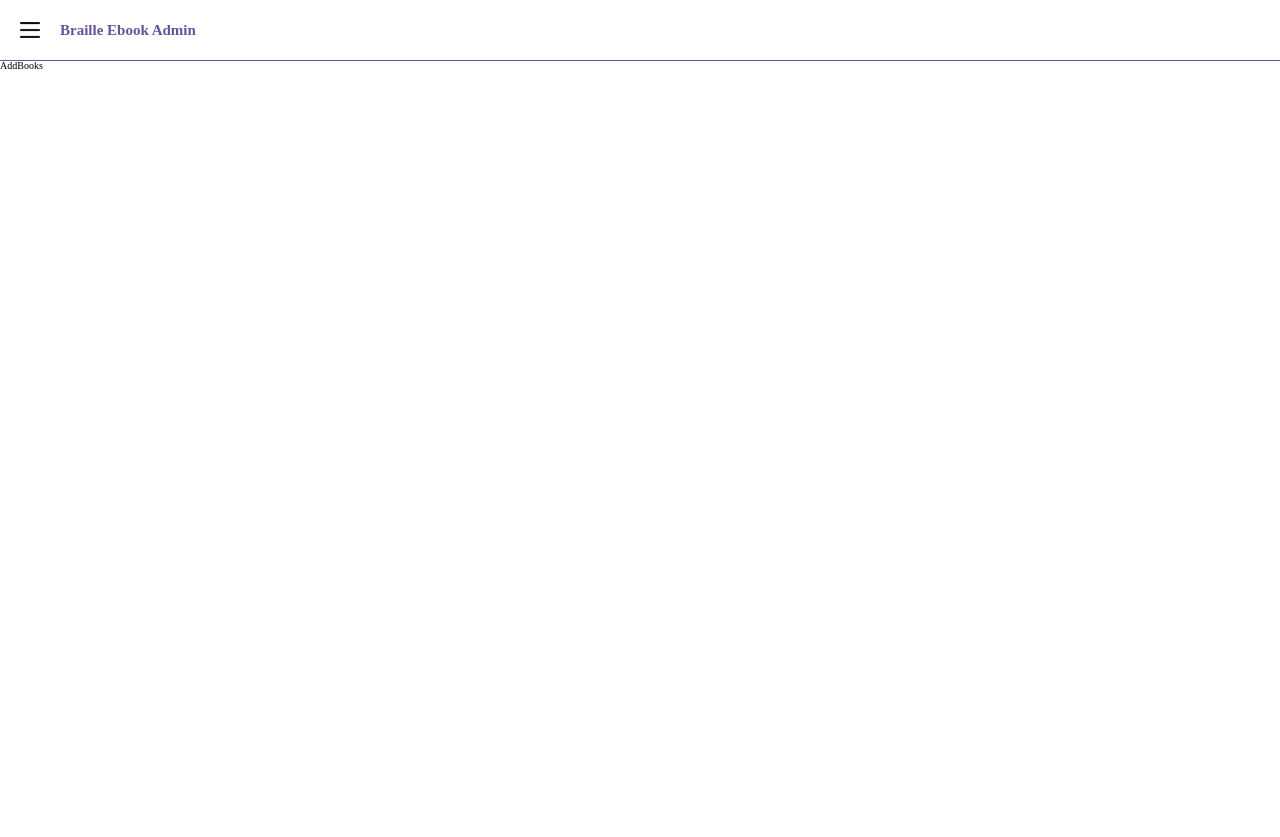
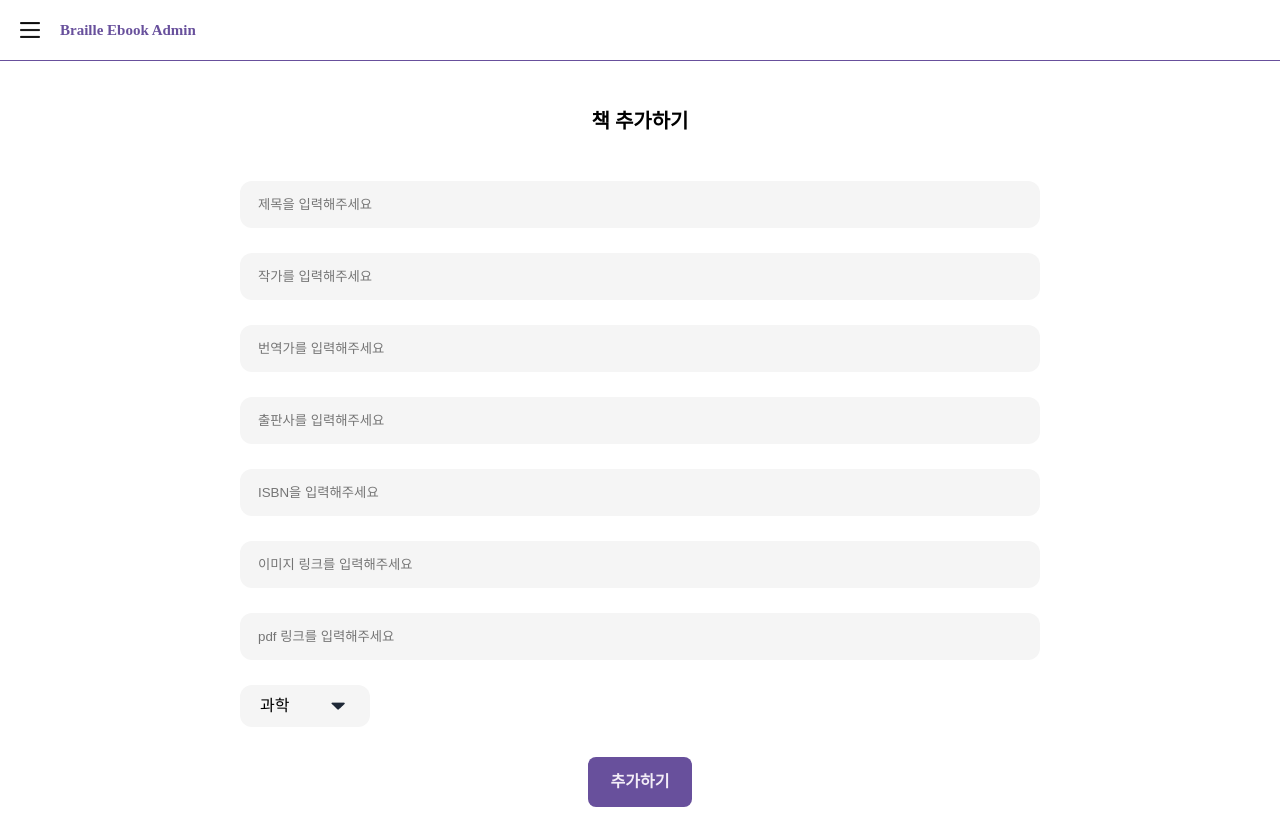
Before and after one commit to Braille-Ebook/BrailleEbookAdmin, a React (Vite) app: page /add in a window 1280 px wide. Before the commit the page ends 800 px from the top, so only its background shows below. Built offline with nearby package versions, Linux system fonts and the light colour scheme.

Commit message:
feat: create add book page

```diff
--- /dev/null
+++ b/src/components/Button.jsx
@@ -0,0 +1,21 @@
+import React from "react";
+import styles from "./Button.module.css";
+
+export default function Button({
+  variant,
+  children,
+  disabled = false,
+  onClick,
+  className,
+}) {
+  return (
+    <button
+      type="button"
+      disabled={disabled}
+      onClick={onClick}
+      className={`${styles.btn} ${styles[`btn-${variant}`]} ${disabled && styles.disabled} ${className}`}
+    >
+      {children}
+    </button>
+  );
+}
--- /dev/null
+++ b/src/components/Button.module.css
@@ -0,0 +1,30 @@
+/*사각형 버튼*/
+.btn {
+  text-align: center;
+}
+.btn:hover {
+  cursor: pointer;
+}
+.btn-rectangle {
+  border-radius: 0.8rem;
+  padding: 1rem 2.3rem;
+  font-size: 1.6rem;
+  font-weight: 600;
+  color: var(--primary-100);
+  background-color: var(--primary-500);
+}
+.btn-circle {
+  border-radius: 50%;
+  border: 1px solid var(--primary-500);
+  padding: 1.2rem 1.2rem;
+}
+.btn-circle-selected {
+  border-radius: 50%;
+  padding: 1.2rem 1.2rem;
+  color: var(--primary-100);
+  background-color: var(--primary-500);
+}
+.btn.disabled {
+  color: var(--neutral-400);
+  background-color: var(--neutral-100);
+}
--- /dev/null
+++ b/src/components/Dropdown.jsx
@@ -0,0 +1,34 @@
+import useDropdown from "../hooks/useDropdown";
+import icArrowDown from "../assets/ic_arrow_down.png";
+import styles from "./Dropdown.module.css";
+
+export default function Dropdown({ menu, value, onChange, className }) {
+  const { open, closeDropdown, toggleDropdown } = useDropdown();
+  return (
+    <div className={`${styles.container} ${className}`}>
+      <div className={styles.currentContainer} onClick={toggleDropdown}>
+        <div className={styles.current}>
+          <p>{value.name}</p>
+          <img src={icArrowDown} className={styles.icon} />
+        </div>
+      </div>
+
+      {open && (
+        <div className={`${styles.dropdown}`}>
+          {menu.map((m) => (
+            <div
+              key={m.id}
+              className={styles.menu}
+              onClick={(e) => {
+                onChange(m);
+                closeDropdown();
+              }}
+            >
+              {m.name}
+            </div>
+          ))}
+        </div>
+      )}
+    </div>
+  );
+}
--- /dev/null
+++ b/src/components/Dropdown.module.css
@@ -0,0 +1,67 @@
+.container {
+  width: fit-content;
+  height: fit-content;
+  font-size: 1.6rem;
+}
+.container:hover {
+  cursor: pointer;
+}
+.currentContainer {
+  padding: 1.2rem 2rem;
+  border: 1px var(--secondary-200) solid;
+  border-radius: 1.2rem;
+  background-color: var(--neutral-100);
+}
+.current {
+  width: 9rem;
+  height: 1.8rem;
+  display: flex;
+  justify-content: space-between;
+  align-items: center;
+}
+.icon {
+  width: 2.4rem;
+  height: 2.4rem;
+}
+.icon:hover {
+  cursor: pointer;
+}
+.dropdown {
+  position: absolute;
+  z-index: var(--z-overlay);
+  width: 13rem;
+  height: fit-content;
+  border-radius: 1.6rem;
+  margin-top: 0.8rem;
+  background-color: #fff;
+  overflow: hidden;
+}
+.menu {
+  width: fit-content;
+  margin: auto;
+  height: 4.2rem;
+  display: flex;
+  justify-content: center;
+  align-items: center;
+}
+.menu + .menu {
+  border-top: 1px solid var(--secondary-200);
+}
+.menu:hover {
+  cursor: pointer;
+  background-color: var(--secondary-200);
+}
+@media (max-width: 720px) {
+  .current {
+    width: fit-content;
+  }
+  .currentContainer {
+    width: fit-content;
+  }
+  .container {
+    position: relative;
+  }
+  .dropdown {
+    right: 0;
+  }
+}
--- /dev/null
+++ b/src/components/Input.jsx
@@ -0,0 +1,17 @@
+import styles from "./Input.module.css";
+
+export default function Input({
+  prefix,
+  suffix,
+  multiline = false,
+  className,
+  ...props
+}) {
+  return (
+    <div className={`${styles.container} ${className}`}>
+      {prefix}
+      {multiline ? <textarea {...props} /> : <input {...props} />}
+      {suffix}
+    </div>
+  );
+}
--- /dev/null
+++ b/src/components/Input.module.css
@@ -0,0 +1,20 @@
+.container {
+  display: flex;
+  align-items: stretch;
+  background-color: var(--neutral-100);
+  border-radius: 1.2rem;
+  padding: 1.5rem 1.6rem;
+}
+.container input {
+  flex: 1;
+  border: none;
+  outline: none;
+  background: none;
+}
+.container textarea {
+  flex: 1;
+  border: none;
+  outline: none;
+  background: none;
+  resize: none;
+}
--- a/src/components/Navigation.module.css
+++ b/src/components/Navigation.module.css
@@ -4,6 +4,7 @@
   display: flex;
   align-items: center;
   padding: 0 1rem;
+  font-size: 1.2rem;
 }
 .btn:hover {
   cursor: pointer;
--- /dev/null
+++ b/src/components/constant.js
@@ -0,0 +1,27 @@
+export default Object.freeze([
+  {
+    id: 1,
+    type: "science",
+    name: "과학",
+  },
+  {
+    id: 2,
+    type: "hobby",
+    name: "취미",
+  },
+  {
+    id: 3,
+    type: "art",
+    name: "예술",
+  },
+  {
+    id: 4,
+    type: "literature",
+    name: "문학",
+  },
+  {
+    id: 5,
+    type: "history",
+    name: "역사",
+  },
+]);
--- /dev/null
+++ b/src/hooks/useDropdown.jsx
@@ -0,0 +1,17 @@
+import { useState } from "react";
+
+export default function useDropdown() {
+  const [open, setOpen] = useState(false);
+
+  const openDropdown = () => {
+    setOpen(true);
+  };
+  const closeDropdown = () => {
+    setOpen(false);
+  };
+  const toggleDropdown = () => {
+    setOpen((prev) => !prev);
+  };
+
+  return { open, openDropdown, closeDropdown, toggleDropdown };
+}
--- a/src/pages/AddBooks.jsx
+++ b/src/pages/AddBooks.jsx
@@ -1,5 +1,102 @@
+import { useState } from "react";
+import Input from "../components/Input";
+import Button from "../components/Button";
+import Dropdown from "../components/Dropdown";
+import constant from "../components/constant";
 import styles from "./AddBooks.module.css";
 
 export default function AddBooks() {
-  return <div className={styles.page}>AddBooks</div>;
+  const [selected, setSelected] = useState(constant[0]);
+  const [data, setData] = useState({
+    title: "",
+    genre: "",
+    author: "",
+    translator: "",
+    publisher: "",
+    publish_date: null,
+    summary: "",
+    ISBN: "",
+    image_url: "",
+    pdf_url: "",
+  });
+  return (
+    <div className={styles.page}>
+      <h2 className={styles.title}>책 추가하기</h2>
+      <form
+        onSubmit={(e) => {
+          e.preventDefault();
+        }}
+        className={styles.form}
+      >
+        <Input
+          placeholder="제목을 입력해주세요"
+          value={data.title}
+          onChange={(e) => {
+            setData((prev) => ({ ...prev, title: e.target.value }));
+          }}
+          className={styles.input}
+        />
+        <Input
+          placeholder="작가를 입력해주세요"
+          value={data.author}
+          onChange={(e) => {
+            setData((prev) => ({ ...prev, author: e.target.value }));
+          }}
+          className={styles.input}
+        />
+        <Input
+          placeholder="번역가를 입력해주세요"
+          value={data.translator}
+          onChange={(e) => {
+            setData((prev) => ({ ...prev, translator: e.target.value }));
+          }}
+          className={styles.input}
+        />
+        <Input
+          placeholder="출판사를 입력해주세요"
+          value={data.publisher}
+          onChange={(e) => {
+            setData((prev) => ({ ...prev, publisher: e.target.value }));
+          }}
+          className={styles.input}
+        />
+        <Input
+          placeholder="ISBN을 입력해주세요"
+          value={data.ISBN}
+          onChange={(e) => {
+            setData((prev) => ({ ...prev, ISBN: e.target.value }));
+          }}
+          className={styles.input}
+        />
+        <Input
+          placeholder="이미지 링크를 입력해주세요"
+          value={data.image_url}
+          onChange={(e) => {
+            setData((prev) => ({ ...prev, image_url: e.target.value }));
+          }}
+          className={styles.input}
+        />
+        <Input
+          placeholder="pdf 링크를 입력해주세요"
+          value={data.pdf_url}
+          onChange={(e) => {
+            setData((prev) => ({ ...prev, pdf_url: e.target.value }));
+          }}
+          className={styles.input}
+        />
+        <Dropdown
+          menu={constant}
+          value={selected}
+          onChange={(s) => {
+            if (s !== selected) {
+              setSelected(s);
+            }
+          }}
+        />
+      </form>
+      <Button className={styles.btn} variant="rectangle">
+        추가하기
+      </Button>
+    </div>
+  );
 }
--- a/src/pages/AddBooks.module.css
+++ b/src/pages/AddBooks.module.css
@@ -1,4 +1,27 @@
 .page {
   flex: 1;
   height: 100%;
+  padding: 0 2rem;
+  display: flex;
+  flex-direction: column;
 }
+.title {
+  font-size: 2rem;
+  font-weight: 700;
+  text-align: center;
+  padding: 5rem 0;
+}
+.form {
+  width: 100%;
+  max-width: 80rem;
+  margin: auto;
+}
+.input {
+  margin: auto;
+  margin-bottom: 2.5rem;
+}
+
+.btn {
+  margin: 3rem auto;
+  height: 3rem;
+}
--- a/src/reset.css
+++ b/src/reset.css
@@ -138,3 +138,6 @@ a:hover {
 button {
   all: unset;
 }
+body {
+  overflow-x: hidden;
+}
```
Also changed, not shown: src/assets/ic_arrow_down.png (added), src/assets/ic_sort.png (added).
